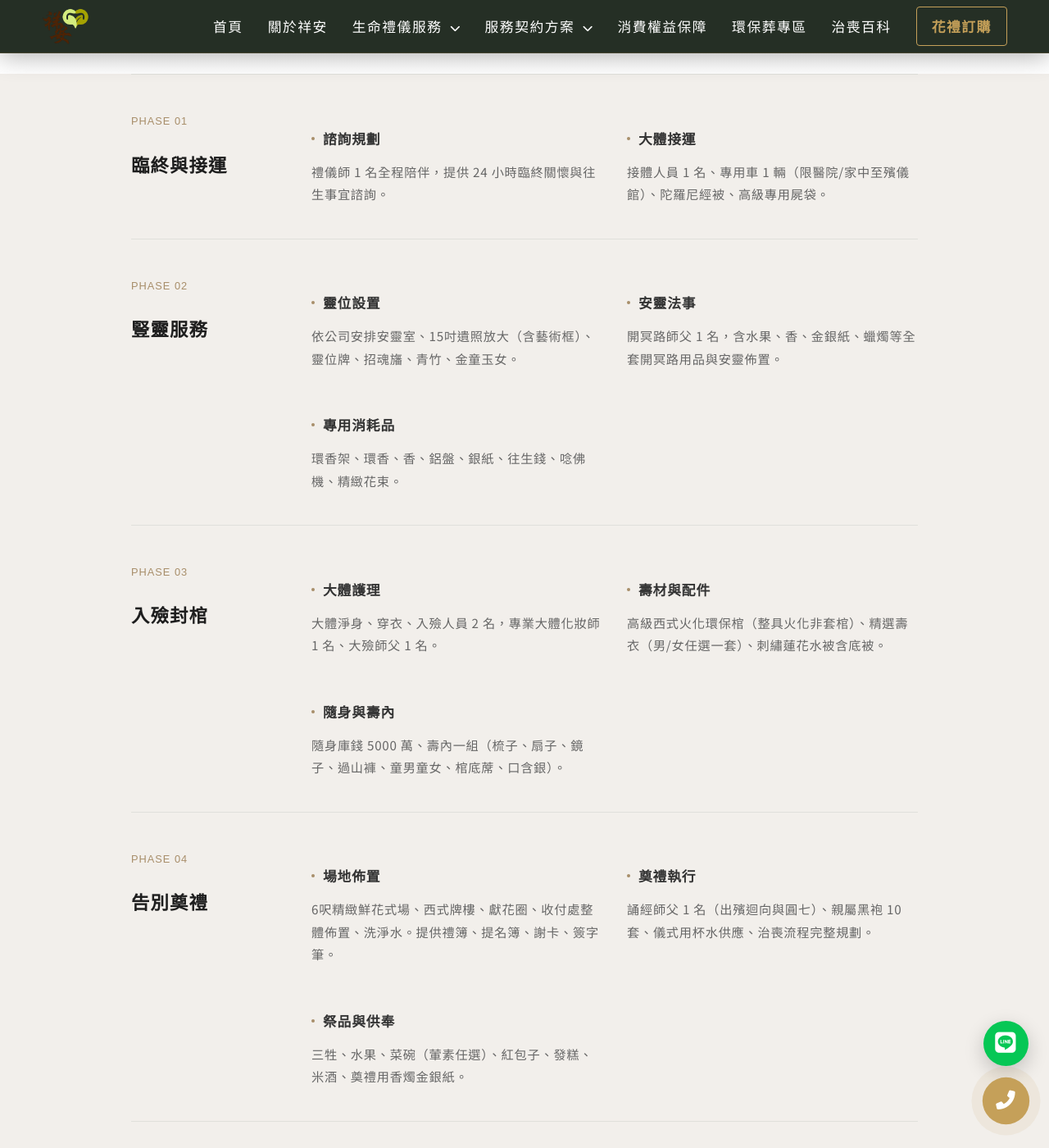
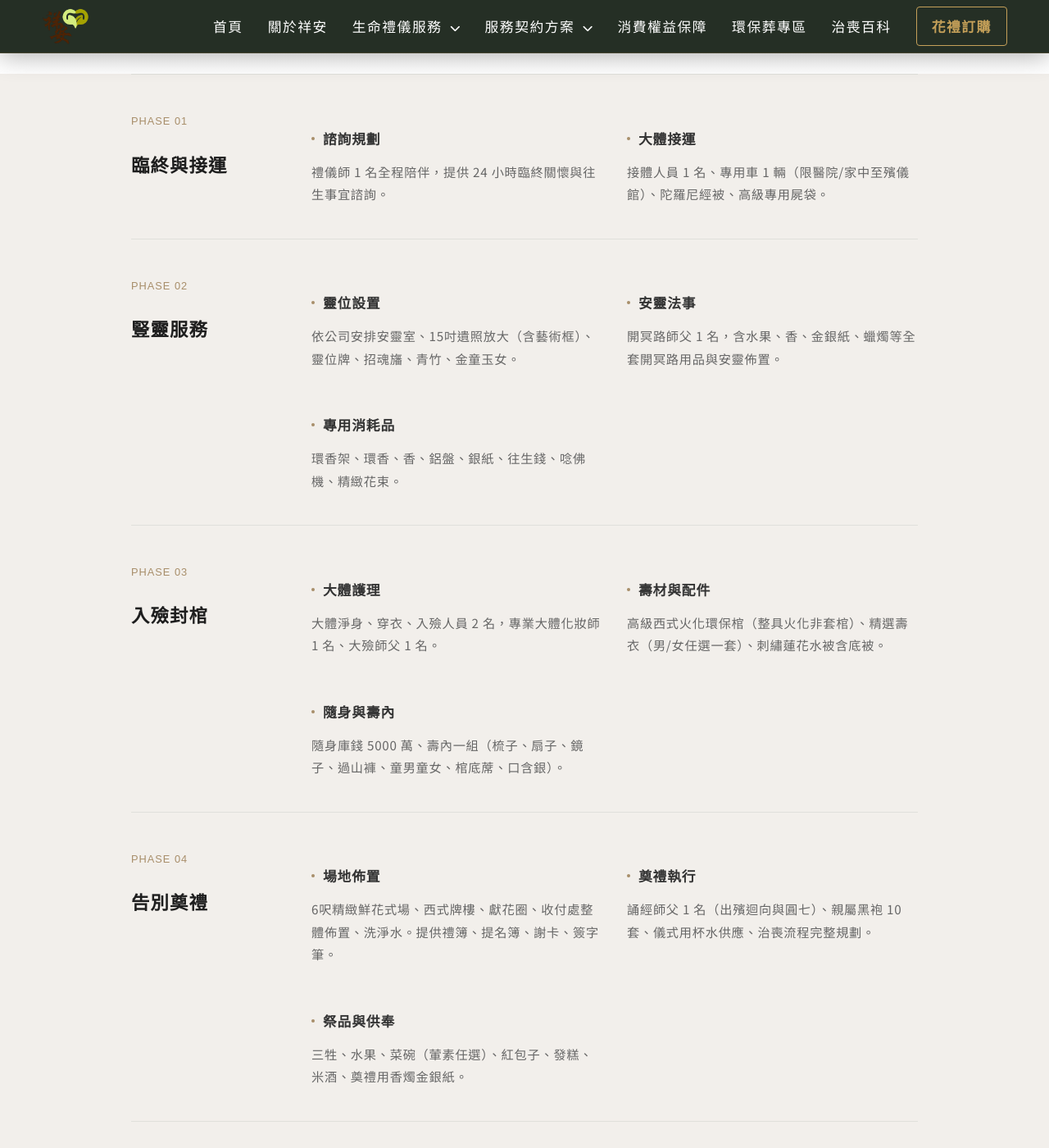
Before and after one commit to Shiangan/Shiangan, a Jekyll site: the page built from deed01.html, in a window 1280 px wide and 1400 px high, scrolled down 485 px. Shown: the whole window at 82% size. Built offline with Jekyll 4.4.1, drawn with Linux system fonts in a browser that asks for light colours; some web fonts are replaced.

Commit message:
Update deed01.html

```diff
--- a/deed01.html
+++ b/deed01.html
@@ -274,7 +274,6 @@ permalink: /deed01.html/
     </main>
 
     {% include footer.html %}
-    {% include floating-cta.html %}
 
     <script>
         document.addEventListener('DOMContentLoaded', function() {
```
